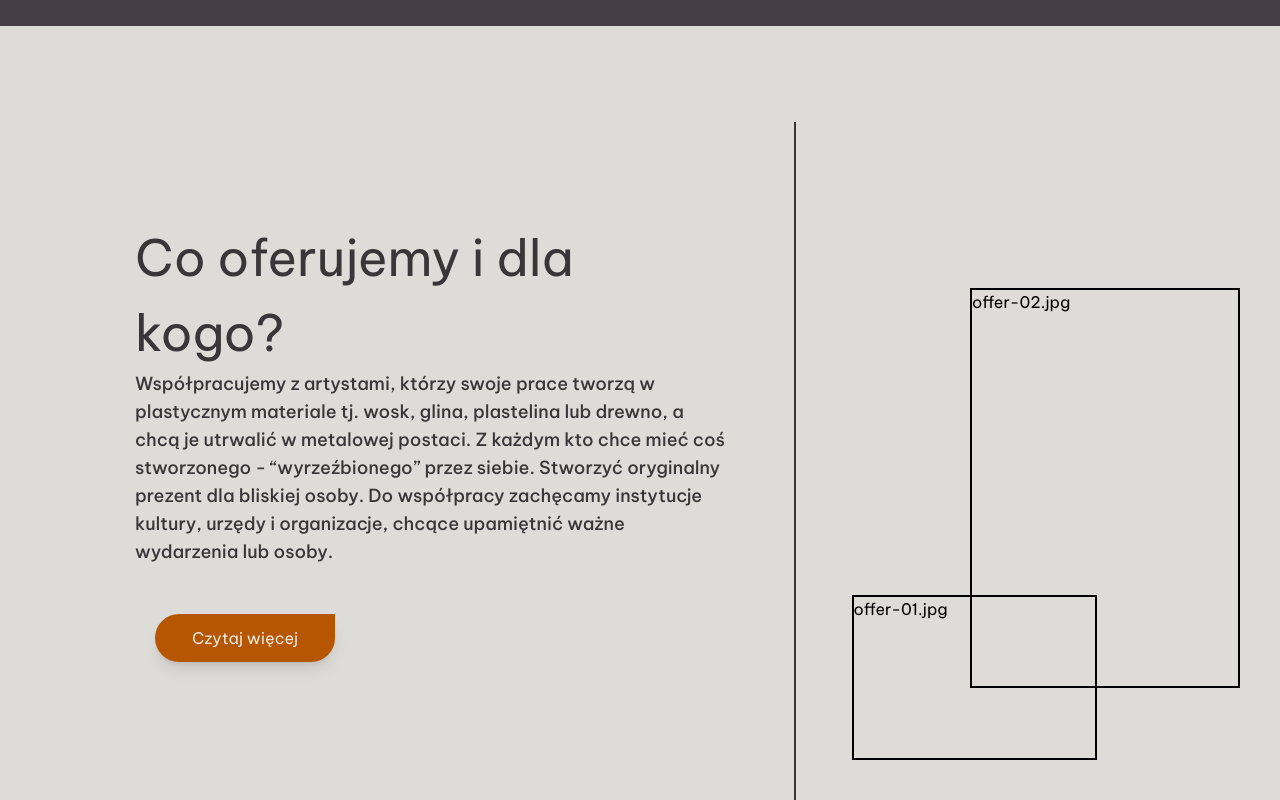
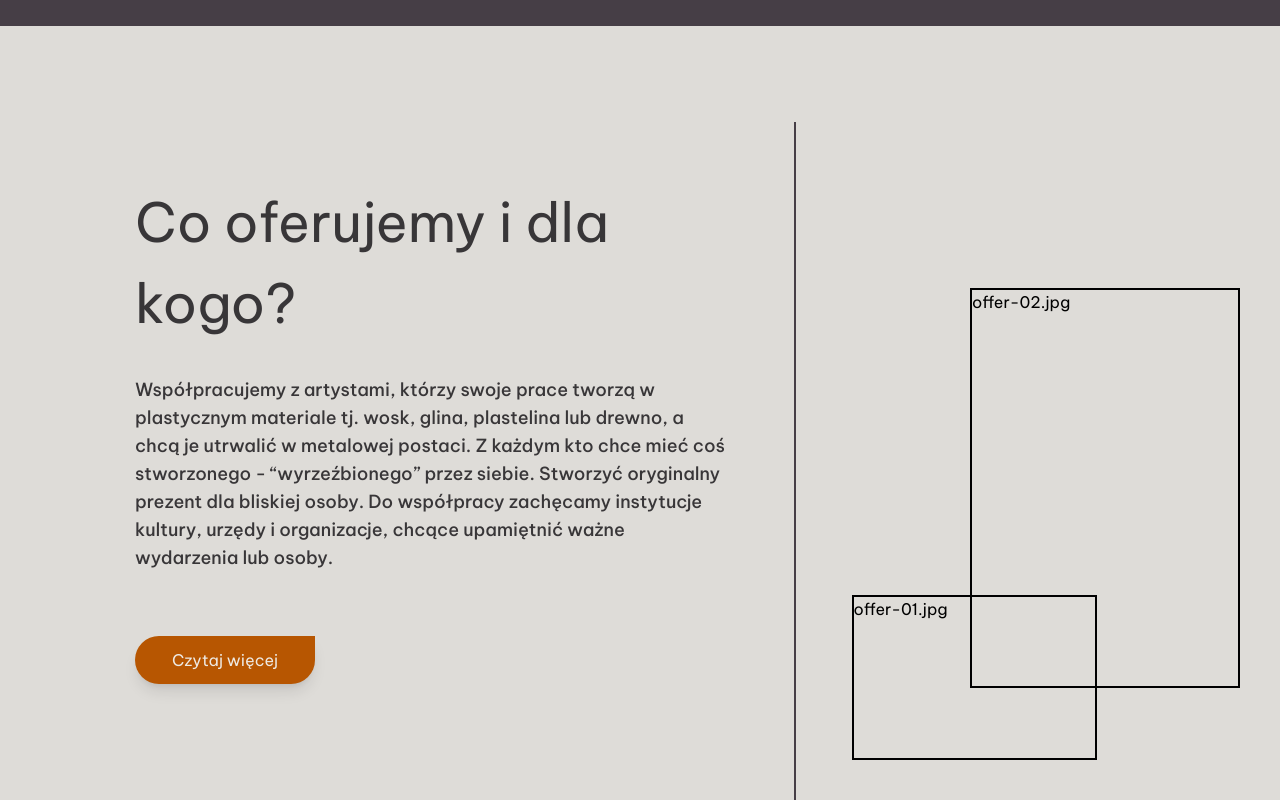
Before and after one commit to MarioLuigie/Odlew, a Next.js app: page /o-nas in a window 1280 px wide. Shown: the part 1760-2560 px from the top of the page. Built offline with nearby package versions, Linux system fonts and the light colour scheme; no server answers; the database is empty.

Commit message:
Styles: Change padding for text container in Offer.tsx

```diff
--- a/src/components/pages/aboutPagePartials/ImagesVerticalLine.tsx
+++ b/src/components/pages/aboutPagePartials/ImagesVerticalLine.tsx
@@ -1,7 +1,7 @@
 export default function ImagesVerticalLine() {
 	return (
 		<div className="h-[685px] w-full flex">
-			<div className="w-[2px] h-full bg-[#383638]"></div>
+			<div className="w-[2px] h-full bg-[#463E46]"></div>
 			<div className="relative h-full w-full">
 				<div className="absolute bottom-[47px] left-[56px] w-[245px] h-[165px] border-2 border-black">offer-01.jpg</div>
 				<div className="absolute top-[166px] right-[40px] w-[270px] h-[400px] border-2 border-black">offer-02.jpg</div>
--- a/src/components/pages/aboutPagePartials/Offer .tsx
+++ b/src/components/pages/aboutPagePartials/Offer .tsx
@@ -15,10 +15,10 @@ export default function Offer() {
 					{/* TEXT CONTAINER*/}
 					<div className="lg:w-[50%] xl:w-[62%] pr-16 lg:pl-[60px] xl:pl-[135px]">
 						<div className='flex flex-col justify-center h-full'>
-							<p className="text-[50px] font-normal text-[#383638]">
+							<p className="text-[54px] font-normal text-[#383638]">
 								Co oferujemy i dla kogo?
 							</p>
-							<p className="text-lg font-medium text-[#383638]">
+							<p className="text-lg font-medium text-[#383638] pt-8">
 								Współpracujemy z artystami, którzy swoje prace tworzą w
 								plastycznym materiale tj. wosk, glina, plastelina lub
 								drewno, a chcą je utrwalić w metalowej postaci. Z każdym
@@ -28,7 +28,7 @@ export default function Offer() {
 								organizacje, chcące upamiętnić ważne wydarzenia lub
 								osoby.
 							</p>
-							<div className="px-5 my-12">
+							<div className="my-16">
 								<CustomButton navlink path="/oferta">
 									Czytaj więcej
 								</CustomButton>
```
